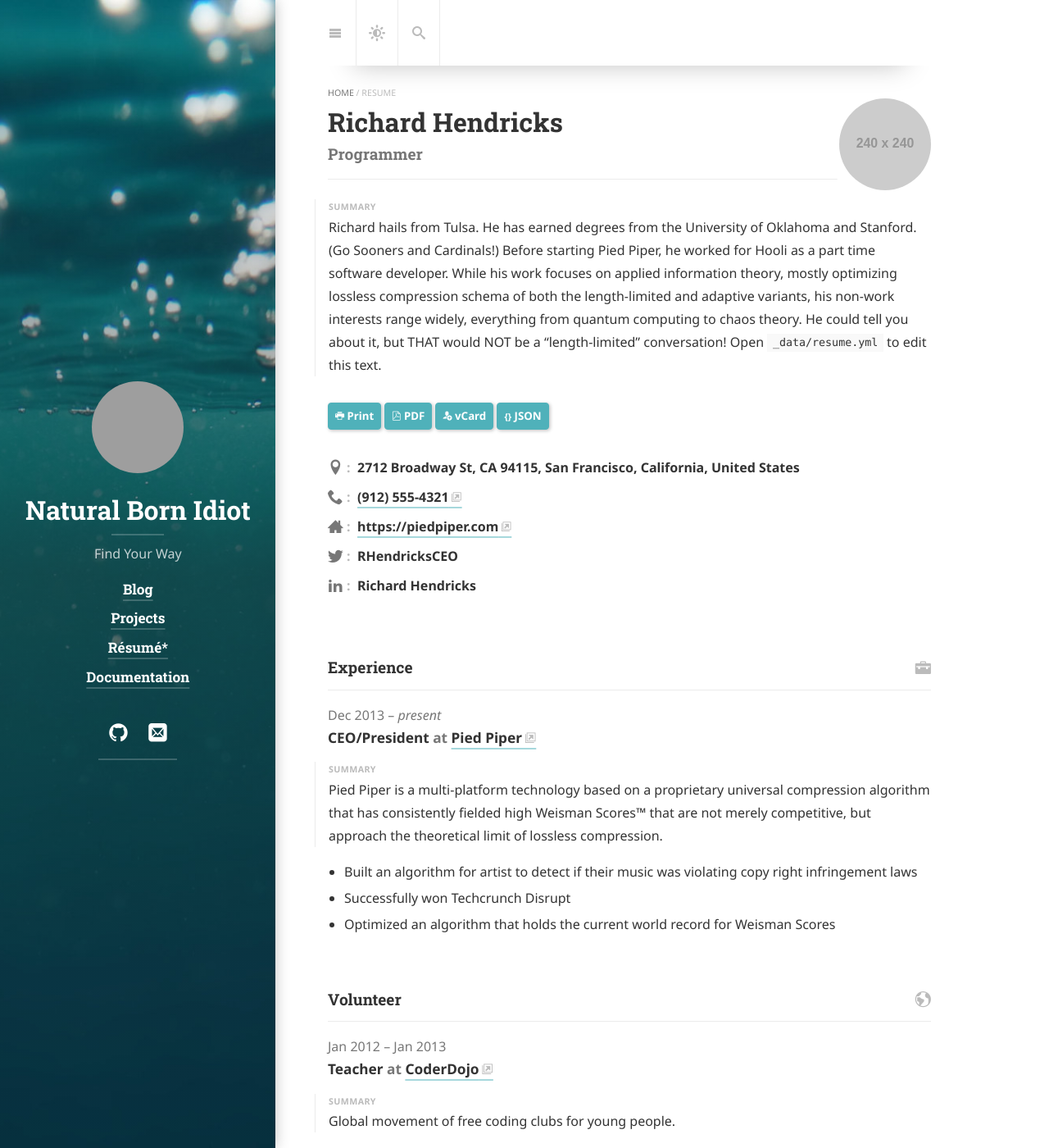
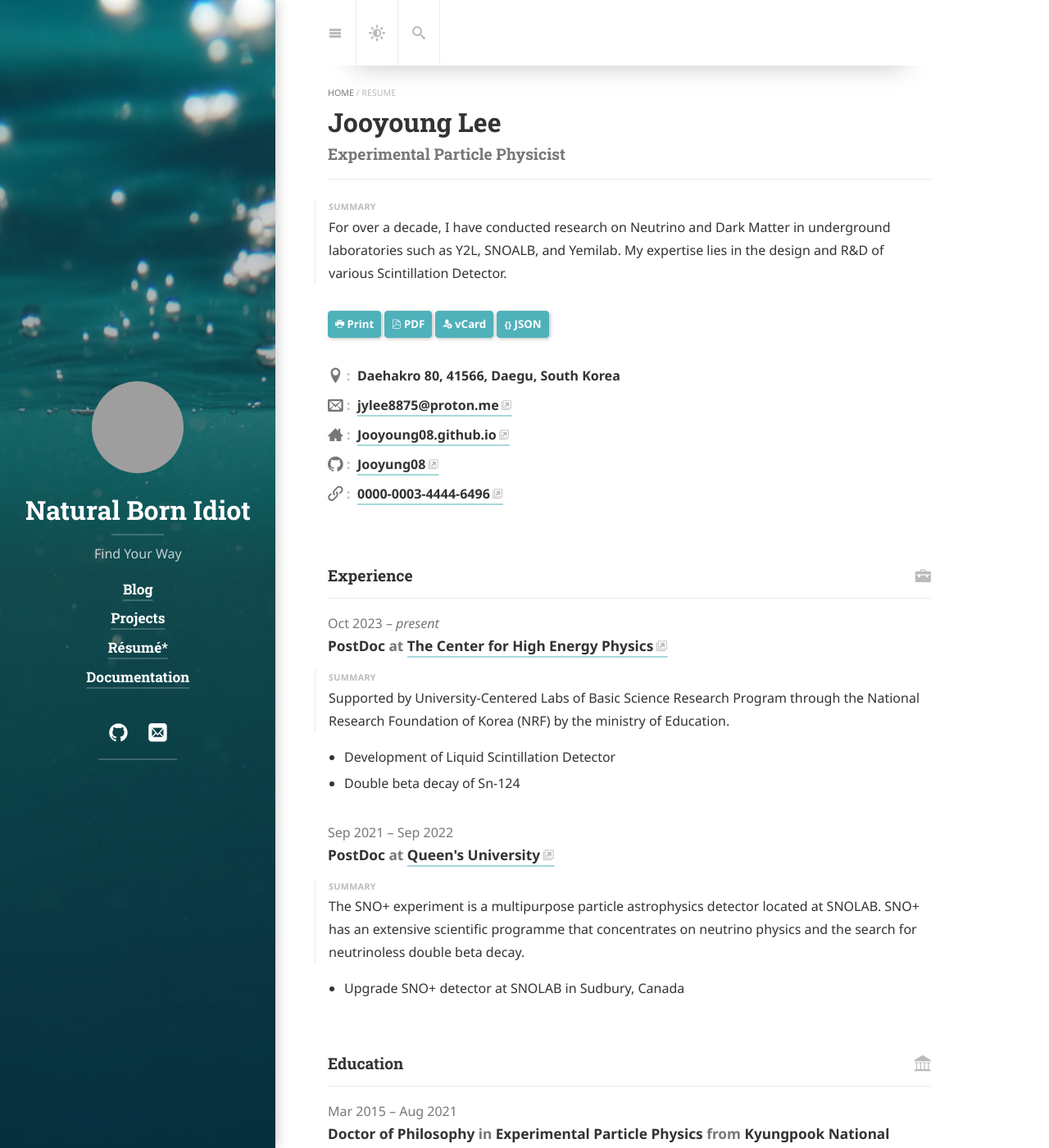
Before and after one commit to Jooyoung08/Jooyoung08.github.io, a Jekyll site: the page built from resume.md, in a window 1280 px wide and 1400 px high. Shown: the whole window at 82% size. Built offline with Jekyll 4.4.1, drawn with Linux system fonts in a browser that asks for light colours; cached includes are drawn as plain includes; nearby versions of some CDN libraries; some web fonts are replaced; library files that are not in the unit come from our copies; some of the changed text lies outside the part shown; grey boxes are pictures that could not be loaded.

Commit message:
resume update

```diff
--- a/_data/resume.yml
+++ b/_data/resume.yml
@@ -2,102 +2,146 @@
 # If you don't have a JSON Resume you can just edit this YAML file instead.
 # See also: <https://jsonresume.org/>.
 basics:
-  name: "Richard Hendricks"
-  label: "Programmer"
-  picture: "https://via.placeholder.com/240x240"
-  email: ""
-  phone: "(912) 555-4321"
-  website: "https://piedpiper.com"
+  name: "Jooyoung Lee"
+  label: "Experimental Particle Physicist"
+  picture: ""
+  email: "jylee8875@proton.me"
+  phone: ""
+  website: "Jooyoung08.github.io"
   summary: >
-    Richard hails from Tulsa.
-    He has earned degrees from the University of Oklahoma and Stanford. (Go Sooners and Cardinals!)
-    Before starting Pied Piper, he worked for Hooli as a part time software developer.
-    While his work focuses on applied information theory,
-    mostly optimizing lossless compression schema of both the length-limited and adaptive variants,
-    his non-work interests range widely,
-    everything from quantum computing to chaos theory.
-    He could tell you about it, but THAT would NOT be a “length-limited” conversation!
-    Open `_data/resume.yml` to edit this text.
+    For over a decade, I have conducted research on Neutrino and Dark Matter in underground laboratories such as Y2L, SNOALB, and Yemilab. My expertise lies in the design and R&D of various Scintillation Detector.
   location:
-    address: "2712 Broadway St"
-    postalCode: "CA 94115"
-    city: "San Francisco"
-    countryCode: "US"
-    region: "California"
+    address: "Daehakro 80"
+    postalCode: "41566"
+    city: "Daegu"
+    countryCode: "KR"
+    region: ""
   profiles:
-    - network: "Twitter"
-      username: "RHendricksCEO"
-      url: ""
-    - network: "LinkedIn"
-      username: "Richard Hendricks"
-      url: ""
+    - network: "GitHub"
+      username: "Jooyung08"
+      url: "https://github.com/Jooyoung08"
+    - network: "ORCID"
+      username: "0000-0003-4444-6496"
+      url: "https://orcid.org/0000-0003-4444-6496"
+
 work:
-  - company: "Pied Piper"
-    position: "CEO/President"
-    website: "https://piedpiper.com"
-    startDate: "2013-12-01"
+  - company: "The Center for High Energy Physics"
+    position: "PostDoc"
+    website: "https://chep.knu.ac.kr"
+    startDate: "2023-10-15"
     endDate: ""
     summary: >
-      Pied Piper is a multi-platform technology based on a proprietary universal compression algorithm that has
-      consistently fielded high Weisman Scores™ that are not merely competitive,
-      but approach the theoretical limit of lossless compression.
+      Supported by University-Centered Labs of Basic Science Research Program through the National Research Foundation of Korea (NRF) by the ministry of Education.
     highlights:
-      - "Built an algorithm for artist to detect if their music was violating copy right infringement laws"
-      - "Successfully won Techcrunch Disrupt"
-      - "Optimized an algorithm that holds the current world record for Weisman Scores"
-volunteer:
-  - organization: "CoderDojo"
-    position: "Teacher"
-    website: "https://coderdojo.com/"
-    startDate: "2012-01-01"
-    endDate: "2013-01-01"
-    summary: "Global movement of free coding clubs for young people."
+      - "Development of Liquid Scintillation Detector"
+      - "Double beta decay of Sn-124"
+
+  - company: "Queen's University"
+    position: "PostDoc"
+    website: "https://snoplus.phy.queensu.ca"
+    startDate: "2021-09-01"
+    endDate: "2022-09-21"
+    summary: >
+      The SNO+ experiment is a multipurpose particle astrophysics detector located at SNOLAB. SNO+ has an extensive scientific programme that concentrates on neutrino physics and the search for neutrinoless double beta decay.
     highlights:
-      - "Awarded 'Teacher of the Month'"
+    - "Upgrade SNO+ detector at SNOLAB in Sudbury, Canada"
+
 education:
-  - institution: "University of Oklahoma"
-    area: "Information Technology"
-    studyType: "Bachelor"
-    startDate: "2011-06-01"
-    endDate: "2014-01-01"
-    gpa: "4.0"
-    courses:
-      - "DB1101 - Basic SQL"
-      - "CS2011 - Java Introduction"
+  - institution: "Kyungpook National University"
+    area: "Experimental Particle Physics"
+    studyType: "Doctor of Philosophy"
+    startDate: "2015-03-02"
+    endDate: "2021-08-20"
+  - institution: "Kyungpook National University"
+    area: "Experimental Particle Physics"
+    studyType: "Master of Science"
+    startDate: "2012-03-02"
+    endDate: "2015-02-25"
+  - institution: "Kyungpook National University"
+    area: "Physics"
+    studyType: "Bachelor of Science"
+    startDate: "2008-03-03"
+    endDate: "2012-02-24"
+
 awards:
-  - title: "Digital Compression Pioneer Award"
-    date: "2014-11-01"
-    awarder: "Techcrunch"
-    summary: "There is no spoon."
+  - title: "Postdoctoral Fellowship Program"
+    date: "2021-09-01"
+    awarder: "National Research Foundation of Korea (NRF)"
+    summary: "Sideband Analysis for Double Beta Decay with the SNO+ Experiment"
+  - title: "Global PH.D Fellowship Program"
+    date: "2016-03-01"
+    awarder: "National Research Foundation of Korea (NRF)"
+    summary: "Neutrinoless double beta decay search"
+  - title: "Newton Award"
+    date: "2012-02-24"
+    awarder: "Department of Physics, Kyungpook National University"
+    summary: "Graduate in the 3rd place (Lecture of Physics)"
+
 publications:
-  - name: "Video compression for 3d media"
-    publisher: "Hooli"
-    releaseDate: "2014-10-01"
-    website: "https://en.wikipedia.org/wiki/Silicon_Valley_(TV_series)"
-    summary: "Innovative middle-out compression algorithm that changes the way we store data."
+  - name: "SNO+ Experiment"
+    website: "https://inspirehep.net/experiments/1108233"
+    summary: "See other co-author papers"
+  - name: "COSINE Experiment"
+    website: "https://inspirehep.net/experiments/1641535"
+    summary: "See other co-author papers"
+  - name: "AMoRE Experiment"
+    website: "https://inspirehep.net/experiments/1410749"
+    summary: "See other co-author papers"
+  - name: "NEOS Experiment"
+    website: "https://inspirehep.net/experiments/1495630"
+    summary: "See other co-author papers"
+  - name: "A Study of NaI(Tl) crystal encapsulation using organic scintillators for the dark matter search"
+    publisher: "NIM-A"
+    releaseDate: "2020-02-11"
+    website: "https://doi.org/10.1016/j.nima.2019.163141"
+  - name: "A Study of 48deplCa100MoO4 Scintillation Crystals for the AMoRE-I Experiment"
+    publisher: "IEEE TRANSACTIONS ON NUCLEAR SCIENCE"
+    releaseDate: "2018-03-22"
+    website: "https://doi.org/10.1109/TNS.2018.2818332"
+  - name: "Study of a generalized birks formula for the scintillation response of a CaMoO4 crystal"
+    publisher: "Journal of the Korean Physical Society"
+    releaseDate: "2017-10-20"
+    website: "https://doi.org/10.3938/jkps.71.928"
+  - name: "A Study of Radioactive Contamination of 40Ca100MoO4 Crystals for the AMoRE Experiment"
+    publisher: "IEEE TRANSACTIONS ON NUCLEAR SCIENCE"
+    releaseDate: "2016-04-20"
+    website: "https://doi.org/10.1109/TNS.2016.2530828"
+    # summary: ""
+
 skills:
-  - name: "Web Development"
-    level: "Master"
+  - name: "Scientific Analysis Toolkit"
+    level: "2/3"
     keywords:
-      - "HTML"
-      - "CSS"
-      - "Javascript"
-  - name: "Compression"
-    level: "Master"
+      - "ROOT"
+  - name: "Programming Language"
+    level: "1/3"
     keywords:
-      - "Mpeg"
-      - "MP4"
-      - "GIF"
+      - "C++"
+      - "Python"
+      - "RUST"
+  - name: "Deep Learning"
+    level: "1/3"
+    keywords:
+      - "PyTorch"
+  - name: "Second Brain"
+    level: "1/3"
+    keywords:
+      - "Obsidian"
+      - "Zotero"
+
 languages:
+  - language: "Korean"
+    fluency: "5/5"
   - language: "English"
-    fluency: "Native speaker"
+    fluency: "3/5"
+
 interests:
-  - name: "Wildlife"
+  - name: "Personal Knowledge Management (PKM)"
     keywords:
-      - "Ferrets"
-      - "Unicorns"
-references:
-  - name: "Erlich Bachman"
-    reference: >
-      It is my pleasure to recommend Richard, his performance working as a consultant for Main St.
-      Company proved that he will be a valuable addition to any company.
+      - "Zettelkasten"
+      - "Second Brain"
+      - "Obsidian"
+# references:
+#   - name: ""
+#     reference: >
+#       Company proved that he will be a valuable addition to any company.
--- a/_data/strings.yml
+++ b/_data/strings.yml
@@ -130,7 +130,8 @@
   volunteer:           Volunteer
   volunteer_title:     <!--position--> at <!--organization-->
   education:           Education
-  education_title:     <!--study_type--> in <!--area--> from <!--institution--> with GPA of <!--gpa-->
+  education_title:     <!--study_type--> in <!--area--> from <!--institution-->
+  # education_title:     <!--study_type--> in <!--area--> from <!--institution--> with GPA of <!--gpa-->
   courses:             Courses
   awards:              Awards
   awards_title:        <!--title--> from <!--awarder-->
```
